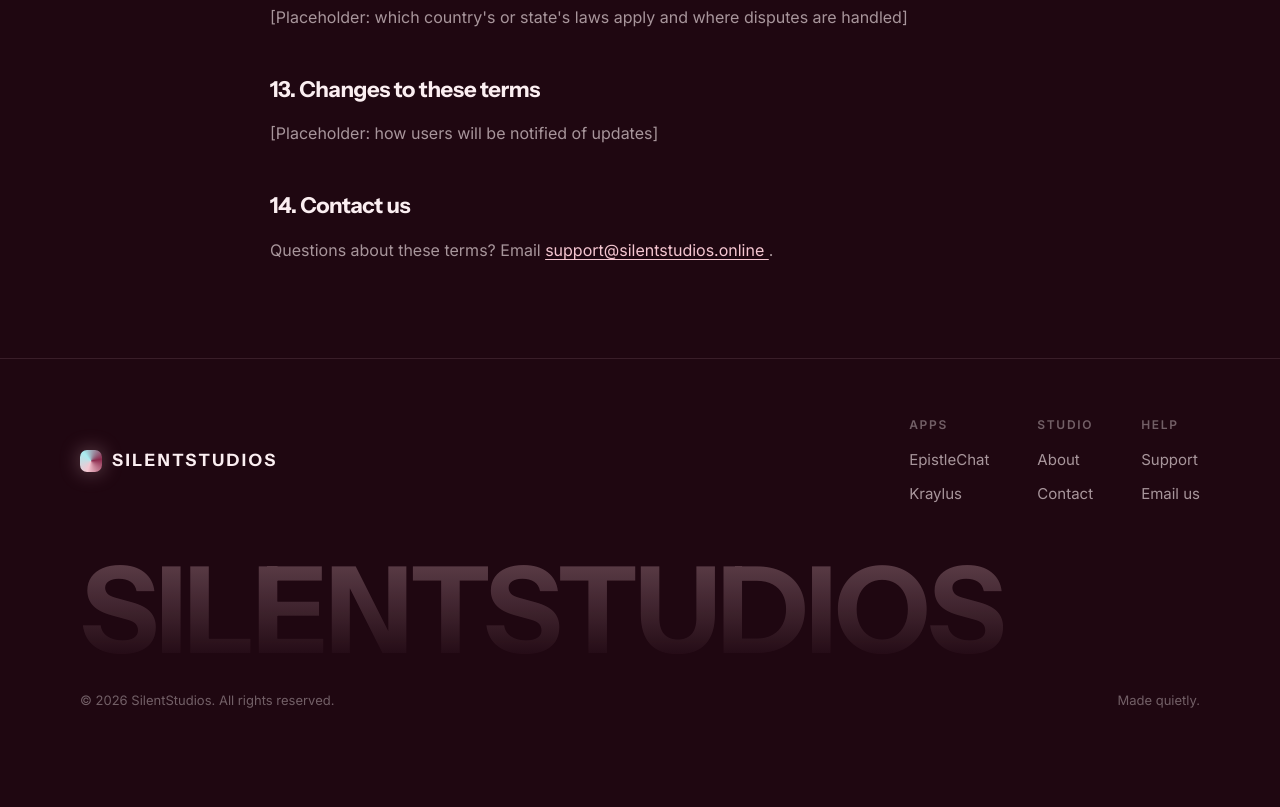
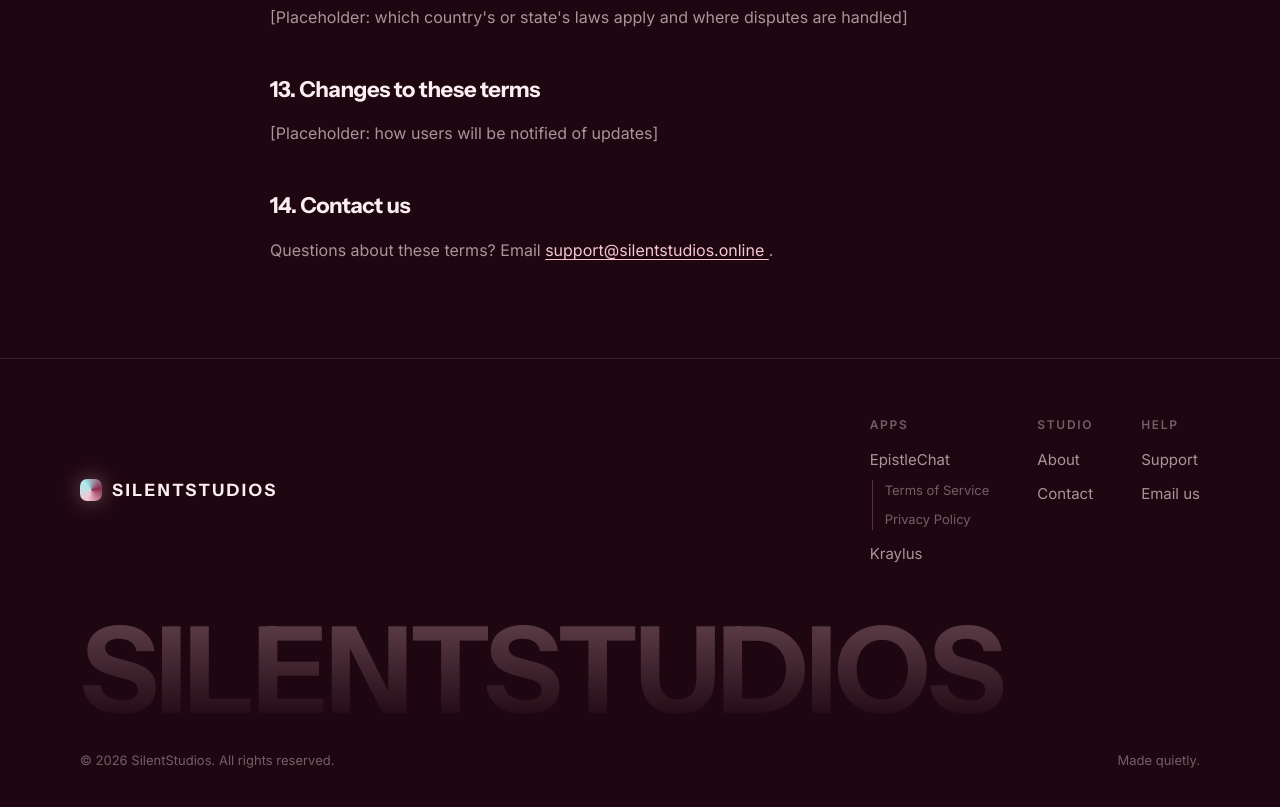
Before and after one commit to WiseDeveloper0/silentstudios, a plain HTML site: page terms.html in a window 1280 px wide. Shown: the part 2122-2929 px from the top of the page. Before the commit the page ends 2873 px from the top, so only its background shows below. Drawn offline with Linux system fonts and the light colour scheme; animation ran at ten frames a second.

Commit message:
Footer: Terms of Service and Privacy Policy under EpistleChat
Co-Authored-By: Claude Opus 5.5 <noreply@anthropic.com>
Claude-Session: https://claude.ai/code/session_01PBWUjYbfJs8xoZbbyQqB7o

```diff
--- a/assets/styles.css
+++ b/assets/styles.css
@@ -780,6 +780,12 @@ section { position: relative; }
 .footer-links h4 { margin: 0 0 4px; font-size: 12px; letter-spacing: 0.14em; text-transform: uppercase; color: var(--text-faint); font-weight: 600; }
 .footer-links a { color: var(--text-muted); font-size: 15px; transition: color 0.2s; }
 .footer-links a:hover { color: var(--text); }
+.footer-sub {
+  display: grid; gap: 8px;
+  margin: -2px 0 2px 2px; padding-left: 12px;
+  border-left: 1px solid var(--border-strong);
+}
+.footer-sub a { font-size: 13px; color: var(--text-faint); }
 .footer-word {
   font-family: var(--font-display);
   font-weight: 700;
--- a/terms.html
+++ b/terms.html
@@ -78,7 +78,7 @@
       <div class="footer-top">
         <a class="logo" href="index.html"><span class="logo-mark" aria-hidden="true"></span>SILENTSTUDIOS</a>
         <div class="footer-links">
-          <div><h4>Apps</h4><a href="epistlechat.html">EpistleChat</a><a href="kraylus.html">Kraylus</a></div>
+          <div><h4>Apps</h4><a href="epistlechat.html">EpistleChat</a><span class="footer-sub"><a href="terms.html">Terms of Service</a><a href="privacy.html">Privacy Policy</a></span><a href="kraylus.html">Kraylus</a></div>
           <div><h4>Studio</h4><a href="index.html#about">About</a><a href="index.html#contact">Contact</a></div>
           <div><h4>Help</h4><a href="support.html">Support</a><a href="mailto:support@silentstudios.online">Email us</a></div>
         </div>
```
Also changed, not shown: epistlechat.html (+1 -1 lines), index.html (+1 -1 lines), kraylus.html (+1 -1 lines), privacy.html (+1 -1 lines), support.html (+1 -1 lines).
